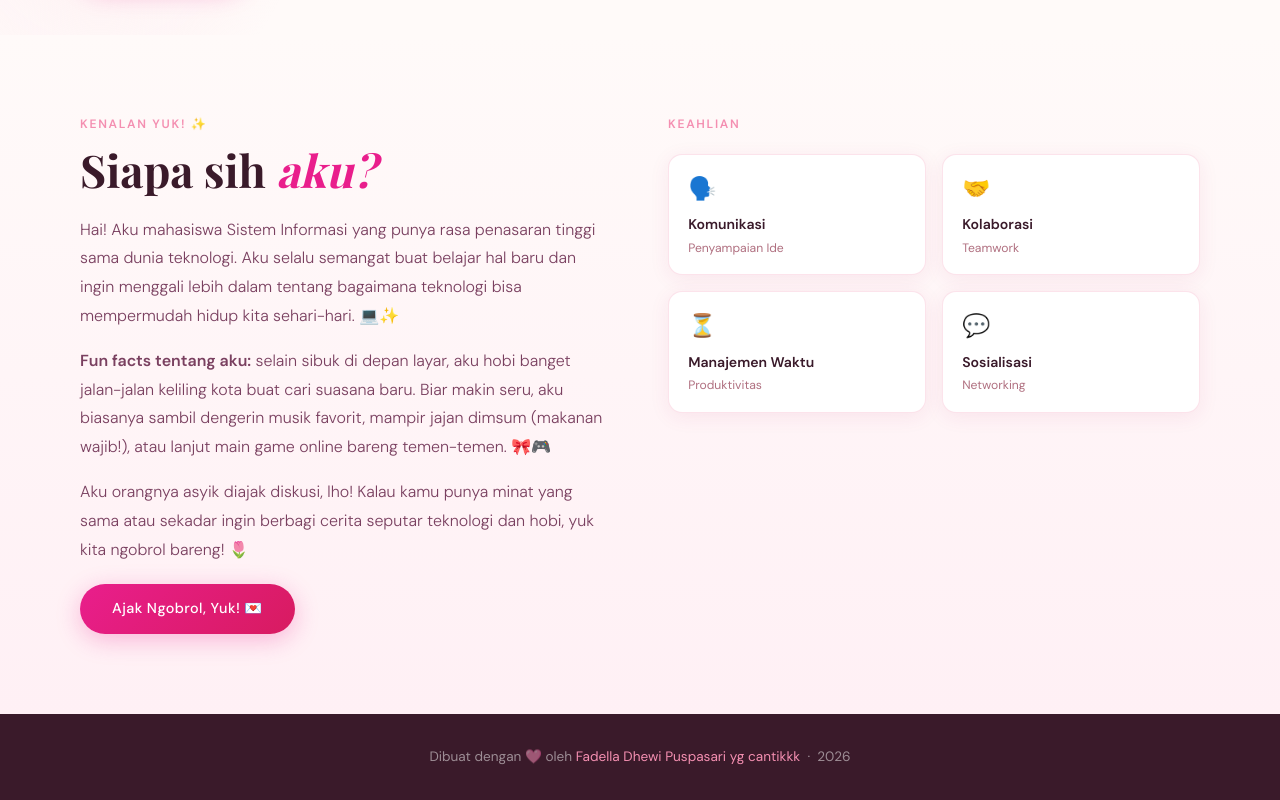
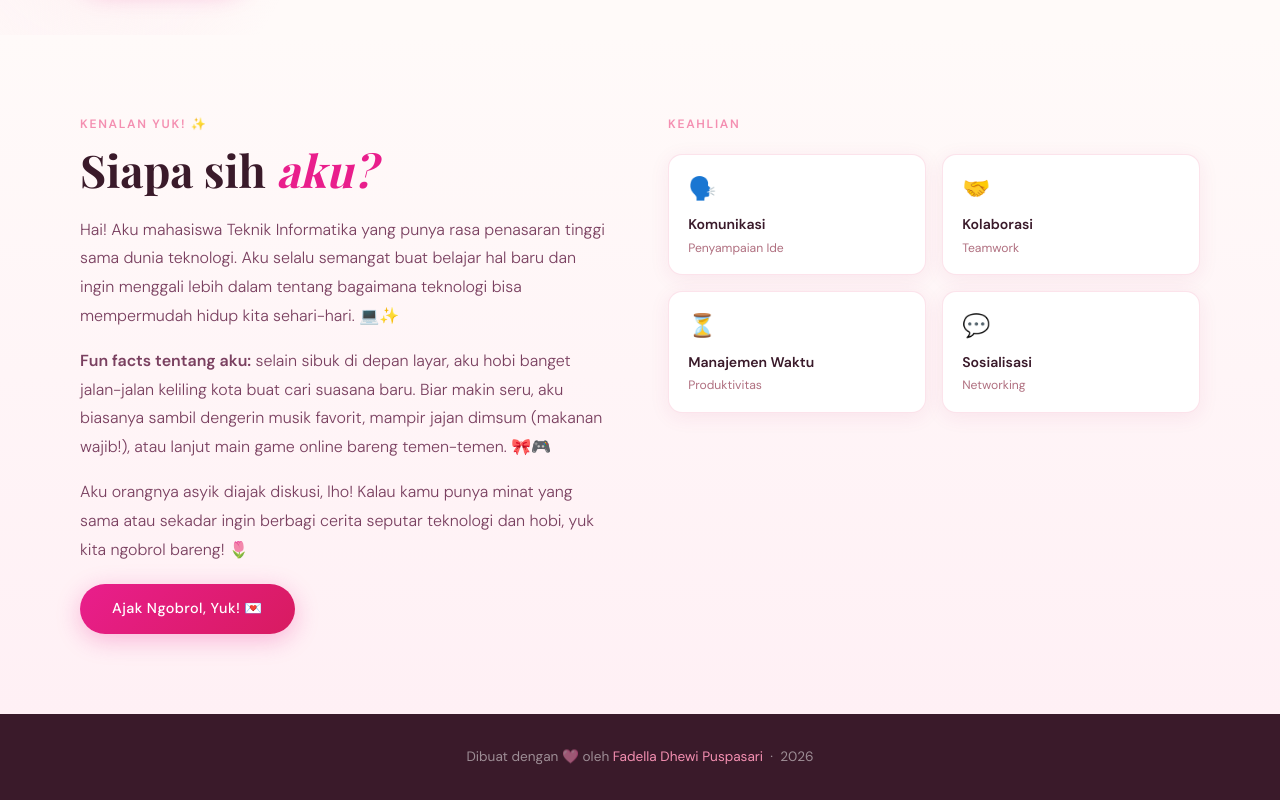
Before and after one commit to Queenpua/portofolio-fadella, a plain HTML site: page index.html in a window 1280 px wide. Shown: the part 770-1570 px from the top of the page. Drawn offline with nearby package versions, Linux system fonts and the light colour scheme; a web font is replaced by a local one.

Commit message:
Update index.html

```diff
--- a/index.html
+++ b/index.html
@@ -71,7 +71,7 @@
           <span class="section-label">Kenalan Yuk! ✨</span>
           <h2 class="section-title">Siapa sih <em>aku?</em></h2>
           <p>
-            Hai! Aku mahasiswa Sistem Informasi yang punya rasa penasaran tinggi sama dunia teknologi. Aku selalu semangat buat belajar hal baru dan ingin menggali lebih dalam tentang bagaimana teknologi bisa mempermudah hidup kita sehari-hari. 💻✨
+            Hai! Aku mahasiswa Teknik Informatika yang punya rasa penasaran tinggi sama dunia teknologi. Aku selalu semangat buat belajar hal baru dan ingin menggali lebih dalam tentang bagaimana teknologi bisa mempermudah hidup kita sehari-hari. 💻✨
           </p>
 
           <p>
@@ -126,7 +126,7 @@
 
   <!-- ── Footer ── -->
   <footer class="site-footer">
-    <p>Dibuat dengan 🩷 oleh <span>Fadella Dhewi Puspasari yg cantikkk</span> &nbsp;·&nbsp; 2026</p>
+    <p>Dibuat dengan 🩷 oleh <span>Fadella Dhewi Puspasari</span> &nbsp;·&nbsp; 2026</p>
   </footer>
 
 </body>
```
